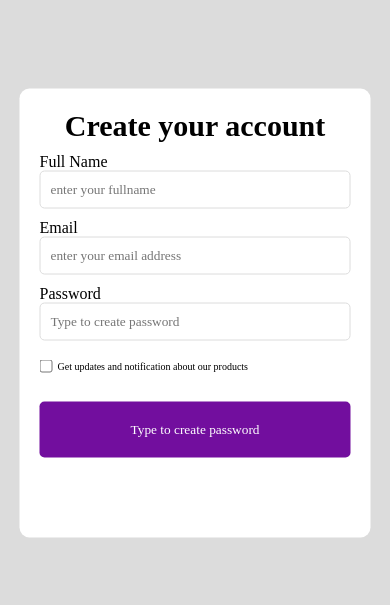
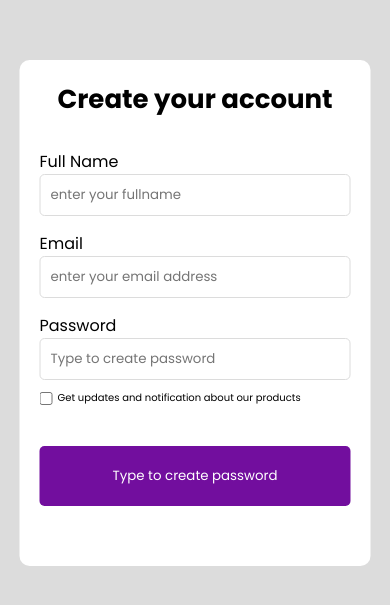
Before and after one commit to sample-tayo/form-validation, a plain HTML site: page index.html in a window 390 px wide. Shown: the part 109-714 px from the top of the page. Drawn offline with Linux system fonts and the light colour scheme.

Commit message:
changes made

```diff
--- a/index.html
+++ b/index.html
@@ -69,7 +69,7 @@
             <small></small>
           </div>
 
-          <div class="form-field">
+          <div class="form-field password">
             <label for="password">Password</label>
             <input
               type="password"
--- a/style.css
+++ b/style.css
@@ -1,3 +1,5 @@
+@import url("https://fonts.googleapis.com/css2?family=Poppins:wght@200;300;400;500;600;700&display=swap");
+
 :root {
   --error-color: #dc3545;
   --success-color: #28a745;
@@ -6,7 +8,7 @@
 * {
   margin: 0;
   padding: 0;
-  font-family: "poppins";
+  font-family: "Poppins", sans-serif;
   box-sizing: border-box;
 }
 body {
@@ -100,7 +102,7 @@ input[type="password"] {
   display: flex;
   align-items: center;
   /* justify-content: center; */
-  margin-bottom: 20px;
+  margin-bottom: 30px;
 }
 
 .checkbox-container label {
@@ -127,8 +129,12 @@ button[type="submit"] {
   /* width: 100%; */
   width: 340px;
   max-width: 100%;
-  padding-bottom: 10px;
+  padding-bottom: 15px;
   /* border-color: 1px solid red; */
+}
+
+.password {
+  padding-bottom: 0;
 }
 
 .form-field input:focus {
@@ -172,12 +178,13 @@ button[type="submit"] {
   form {
     width: 100%;
     padding: 0px;
-    padding-bottom: 60px;
+    padding-bottom: 40px;
   }
 
   form h2 {
     align-self: center;
-    font-size: 30px;
+    padding-bottom: 30px;
+    font-size: 26px;
     font-weight: 700;
   }
 
```
